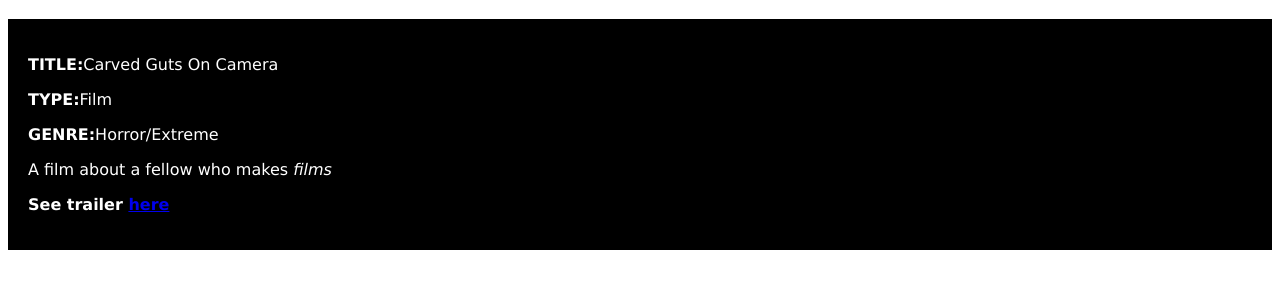
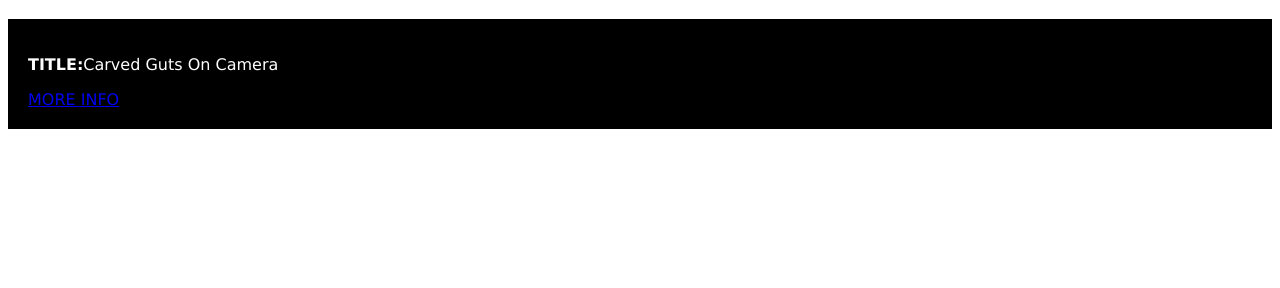
Before and after one commit to Saikederikku/k-davies, a plain HTML site: page coming-soon.html in a window 1280 px wide. Shown: the part 62-350 px from the top of the page. Drawn offline with Linux system fonts and the light colour scheme.

Commit message:
Update coming-soon.html

```diff
--- a/coming-soon.html
+++ b/coming-soon.html
@@ -4,7 +4,20 @@
 <h1 style="font-family:verdana">Coming Soon</h1>
 <div style="background-color:black;color:white;padding:20px;font-family:verdana;">
   <p><b>TITLE:</b>Carved Guts On Camera</p>
-  <p><b>TYPE:</b>Film</p>
-  <p><b>GENRE:</b>Horror/Extreme</p>
-  <p>A film about a fellow who makes <i>films</i></p>
-  <p><b>See trailer <a href="trailer1">here</a></b></p>
+  <script type="text/javascript">
+function toggle(obj) {
+          var obj=document.getElementById(obj);
+          if (obj.style.display == "block") obj.style.display = "none";
+          else obj.style.display = "block";
+}
+</script>
+
+<a href="javascript: void(0);" onClick="toggle('q1')">
+MORE INFO
+</a>
+<div id="q1" style="display:none;">
+<p><b>TYPE:</b>Film</p>
+<p><b>GENRE:</b>Horror/Extreme</p>
+<p>A film about a fellow who makes <i>films</i>.</p>
+<p><b>See trailer <a href="trailer1">here</a></b></p>
+</div>
```
